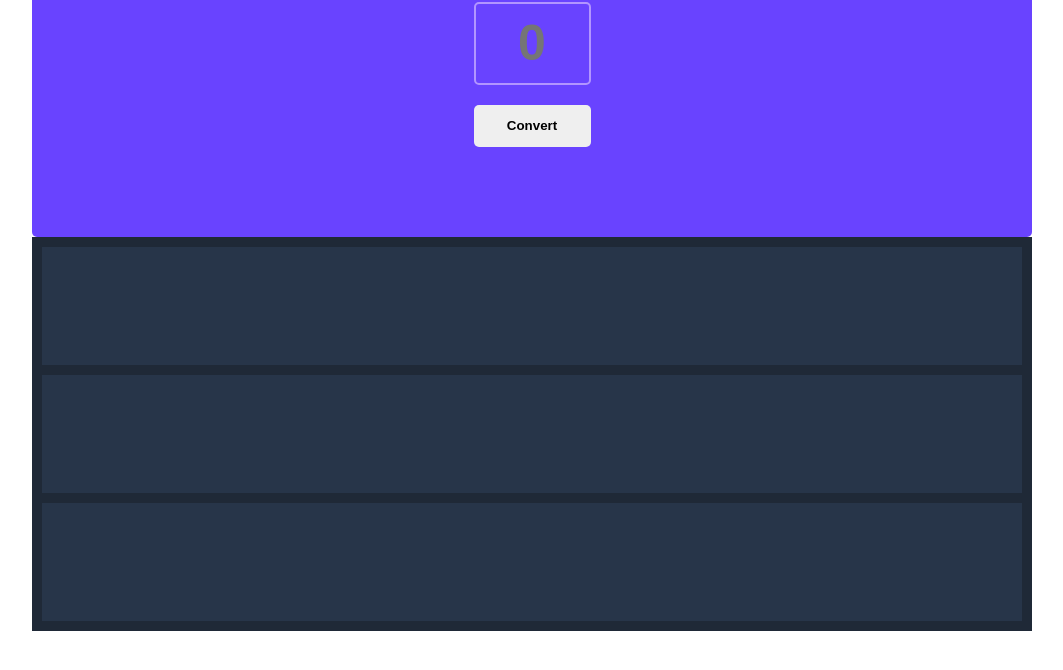
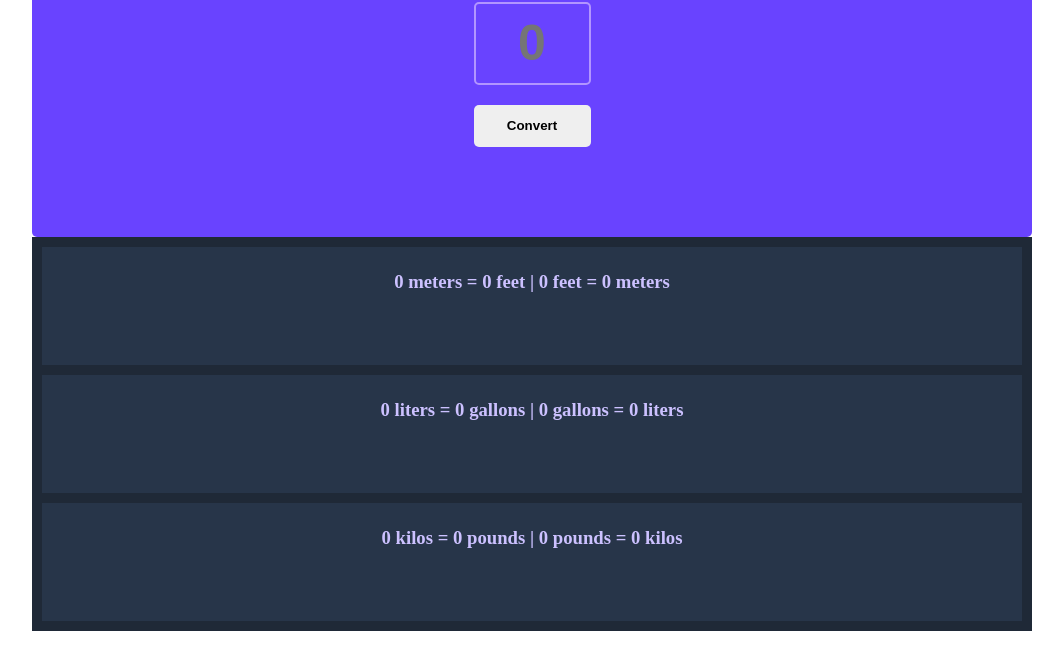
Before and after one commit to cris013/Unit-Converter, a plain HTML site: page index.html in a window 1280 px wide. Shown: the part 116-786 px from the top of the page, without its empty margins (108-1171 px from the left). Drawn offline with Linux system fonts and the light colour scheme.

Commit message:
Update index.html

```diff
--- a/index.html
+++ b/index.html
@@ -17,13 +17,13 @@
         </div>
         <div id="container">
             <div id="length">
-                <h4 id="length-el"></h4>
+                <h3 id="length-el"> 0 meters = 0 feet | 0 feet = 0 meters</h3>
             </div>
             <div id="volume">
-                <h4 id="volume-el"></h4>
+                <h3 id="volume-el">0 liters = 0 gallons | 0 gallons = 0 liters</h3>
             </div>
             <div id="mass">
-                <h4 id="mass-el"></h4>
+                <h3 id="mass-el">0 kilos = 0 pounds | 0 pounds = 0 kilos </h3>
             </div>
         </div>
     </div>
```
